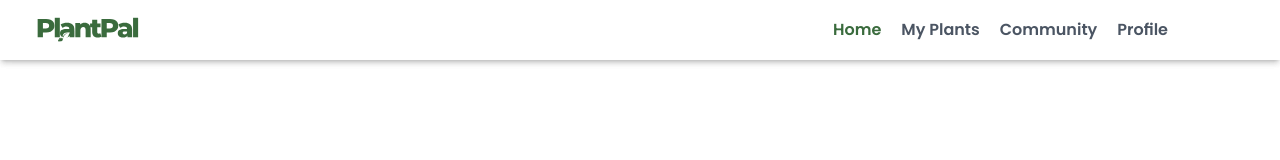
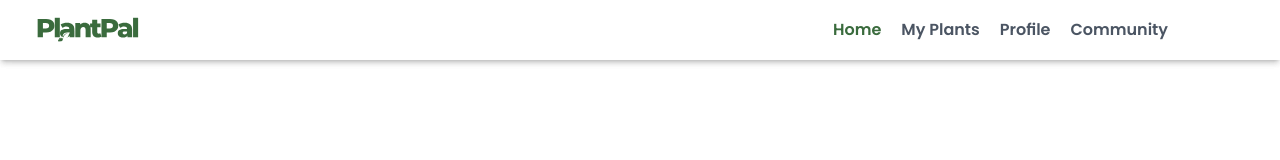
Before and after one commit to freeCodeCamp-2025-Summer-Hackathon/maroon-socket, a React (Vite) app in the folder client/: page / in a window 1280 px wide. Shown: the top 160 px of the page. Built offline with nearby package versions, Linux system fonts and the light colour scheme; no server answers; sample sign-in values are in the browser's storage; a web font is replaced by a local one.

Commit message:
refactor: myPlant is also added to conditional render

```diff
--- a/client/src/components/NavBar.jsx
+++ b/client/src/components/NavBar.jsx
@@ -26,17 +26,22 @@ function NavBar() {
                     <li className="hover:underline underline-offset-8 font-semibold font-poppins text-primary">
                         <Link to={'/'}>Home</Link>
                     </li>
-                    <li className="hover:underline underline-offset-8 font-semibold font-poppins">
-                        <Link to={'/userHome'}>My Plants</Link>
-                    </li>
+
+                    {isLoggedIn ? (
+                        <>
+                            {' '}
+                            <li className="hover:underline underline-offset-8 font-semibold font-poppins">
+                                <Link to={'/userHome'}>My Plants</Link>
+                            </li>
+                            <li className="hover:underline underline-offset-8 font-semibold font-poppins">
+                                <Link to="/profile">Profile</Link>
+                            </li>{' '}
+                        </>
+                    ) : null}
+
                     <li className="hover:underline underline-offset-8 font-semibold font-poppins">
                         <Link to="/community">Community</Link>
                     </li>
-                    {isLoggedIn ? (
-                        <li className="hover:underline underline-offset-8 font-semibold font-poppins">
-                            <Link to="/profile">Profile</Link>
-                        </li>
-                    ) : null}
 
                     {isLoggedIn ? null : (
                         <li className="hover:underline underline-offset-8 font-semibold font-poppins">
```
